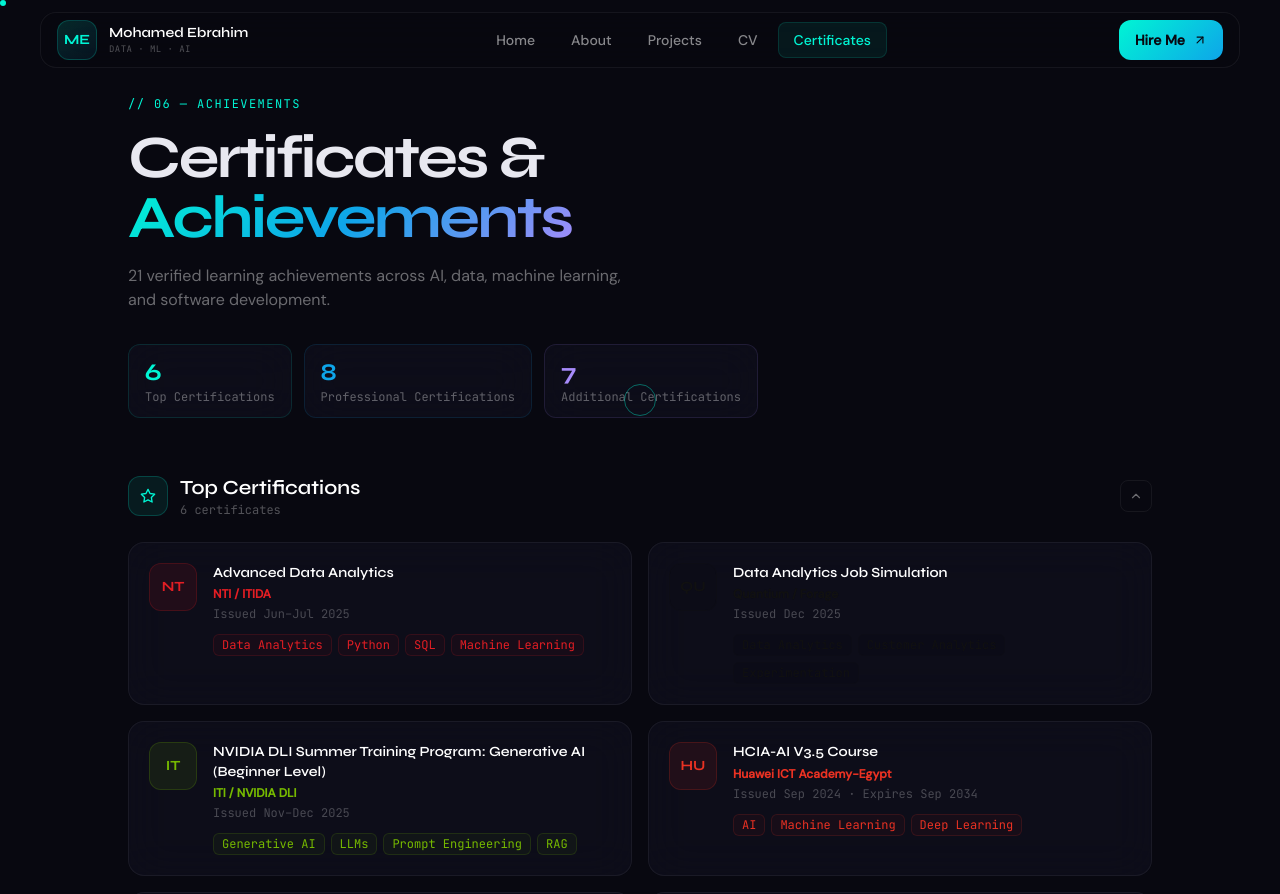
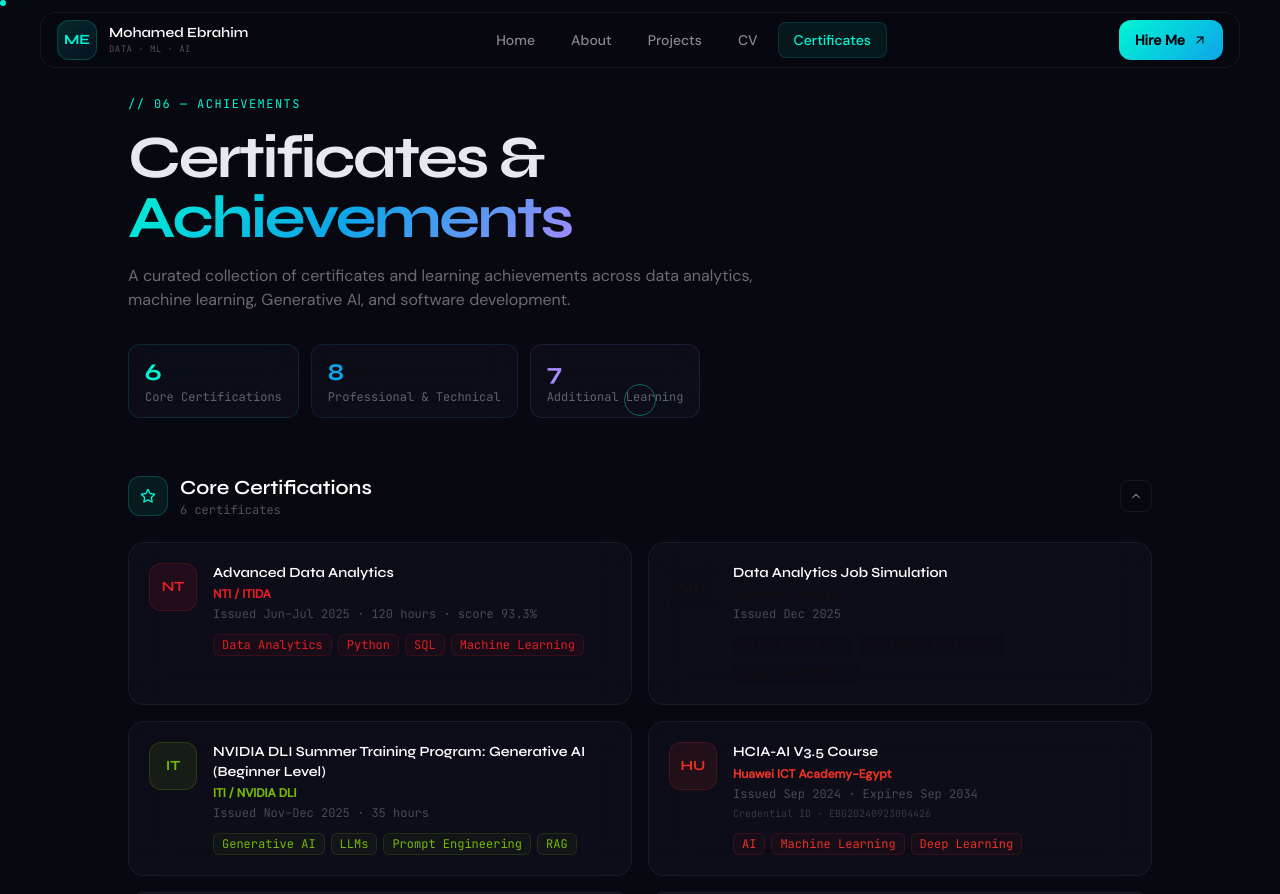
Before and after one commit to mhmd-ebrahim-1/mhmd-ebrahim-portfolio, a React (Vite) app: page /certificates in a window 1280 px wide. Shown: the top 894 px of the page. Built offline with nearby package versions, Linux system fonts and the light colour scheme.

Commit message:
Polish certificate page hierarchy and wording

```diff
--- a/src/pages/Certificates.jsx
+++ b/src/pages/Certificates.jsx
@@ -5,91 +5,53 @@ import { useReveal } from '../hooks'
 import { CERTIFICATES } from '../data'
 
 const TIER_CONFIG = {
-  top: { label: 'Top Certifications', color: '#00f5d4', icon: Star, bg: 'rgba(0,245,212,0.08)', border: 'rgba(0,245,212,0.2)' },
-  important: { label: 'Professional Certifications', color: '#0ea5e9', icon: Award, bg: 'rgba(14,165,233,0.08)', border: 'rgba(14,165,233,0.2)' },
-  standard: { label: 'Additional Certifications', color: '#a78bfa', icon: BookOpen, bg: 'rgba(167,139,250,0.08)', border: 'rgba(167,139,250,0.2)' },
+  top: { label: 'Core Certifications', color: '#00f5d4', icon: Star, bg: 'rgba(0,245,212,0.08)', border: 'rgba(0,245,212,0.2)' },
+  important: { label: 'Professional & Technical', color: '#0ea5e9', icon: Award, bg: 'rgba(14,165,233,0.08)', border: 'rgba(14,165,233,0.2)' },
+  standard: { label: 'Additional Learning', color: '#a78bfa', icon: BookOpen, bg: 'rgba(167,139,250,0.08)', border: 'rgba(167,139,250,0.2)' },
   learning: { label: 'Learning Activities', color: '#fb923c', icon: BookOpen, bg: 'rgba(251,146,60,0.08)', border: 'rgba(251,146,60,0.2)' },
 }
 
 function CertCard({ cert, index }) {
   const [ref, visible] = useReveal()
   return (
-    <motion.div
-      ref={ref}
-      initial={{ opacity: 0, y: 30 }}
-      animate={visible ? { opacity: 1, y: 0 } : {}}
-      transition={{ delay: index * 0.06, duration: 0.6, ease: [0.16, 1, 0.3, 1] }}
-      whileHover={{ y: -4, scale: 1.01 }}
-      className="glass rounded-2xl p-5 flex gap-4 items-start"
-      style={{ border: '1px solid rgba(255,255,255,0.06)' }}
-    >
-      <div className="w-12 h-12 rounded-xl flex items-center justify-center flex-shrink-0 font-display font-bold text-sm"
-        style={{ background: cert.color + '18', border: `1px solid ${cert.color}30`, color: cert.color }}>
-        {cert.issuer.slice(0, 2).toUpperCase()}
-      </div>
+    <motion.div ref={ref} initial={{ opacity: 0, y: 30 }} animate={visible ? { opacity: 1, y: 0 } : {}} transition={{ delay: index * 0.06, duration: 0.6, ease: [0.16, 1, 0.3, 1] }} whileHover={{ y: -4, scale: 1.01 }} className="glass rounded-2xl p-5 flex gap-4 items-start" style={{ border: '1px solid rgba(255,255,255,0.06)' }}>
+      <div className="w-12 h-12 rounded-xl flex items-center justify-center flex-shrink-0 font-display font-bold text-sm" style={{ background: cert.color + '18', border: `1px solid ${cert.color}30`, color: cert.color }}>{cert.issuer.slice(0, 2).toUpperCase()}</div>
       <div className="flex-1 min-w-0">
         <p className="font-display font-semibold text-white text-sm leading-snug mb-1">{cert.name}</p>
         <p className="font-semibold text-xs mb-1" style={{ color: cert.color }}>{cert.issuer}</p>
-        <p className="font-mono text-xs" style={{ color: 'rgba(255,255,255,0.25)' }}>
-          Issued {cert.date}{cert.expires ? ` · Expires ${cert.expires}` : ''}
-        </p>
-        {cert.skills?.length > 0 && (
-          <div className="flex flex-wrap gap-1.5 mt-3">
-            {cert.skills.map(s => (
-              <span key={s} className="font-mono text-xs px-2 py-0.5 rounded-md"
-                style={{ background: `${cert.color}0d`, border: `1px solid ${cert.color}25`, color: cert.color }}>
-                {s}
-              </span>
-            ))}
-          </div>
-        )}
+        <p className="font-mono text-xs" style={{ color: 'rgba(255,255,255,0.25)' }}>Issued {cert.date}{cert.expires ? ` · Expires ${cert.expires}` : ''}{cert.detail ? ` · ${cert.detail}` : ''}</p>
+        {cert.credentialId && <p className="font-mono text-[10px] mt-1 break-all" style={{ color: 'rgba(255,255,255,0.18)' }}>Credential ID · {cert.credentialId}</p>}
+        {cert.skills?.length > 0 && <div className="flex flex-wrap gap-1.5 mt-3">{cert.skills.map(s => <span key={s} className="font-mono text-xs px-2 py-0.5 rounded-md" style={{ background: `${cert.color}0d`, border: `1px solid ${cert.color}25`, color: cert.color }}>{s}</span>)}</div>}
       </div>
     </motion.div>
   )
 }
 
 function CertSection({ tier, certs }) {
-  const [expanded, setExpanded] = useState(tier !== 'learning')
+  const [expanded, setExpanded] = useState(tier !== 'standard')
   const config = TIER_CONFIG[tier]
   if (!config || certs.length === 0) return null
   const Icon = config.icon
   const [ref, visible] = useReveal()
 
   return (
-    <motion.div ref={ref} initial={{ opacity: 0, y: 20 }} animate={visible ? { opacity: 1, y: 0 } : {}} transition={{ duration: 0.6 }} className="mb-12">
+    <motion.section ref={ref} initial={{ opacity: 0, y: 20 }} animate={visible ? { opacity: 1, y: 0 } : {}} transition={{ duration: 0.6 }} className="mb-12">
       <button onClick={() => setExpanded(e => !e)} className="w-full flex items-center justify-between mb-6 group text-left" aria-expanded={expanded}>
         <div className="flex items-center gap-3">
-          <div className="w-10 h-10 rounded-xl flex items-center justify-center" style={{ background: config.bg, border: `1px solid ${config.border}` }}>
-            <Icon size={16} style={{ color: config.color }} />
-          </div>
-          <div>
-            <h2 className="font-display font-semibold text-white text-lg sm:text-xl">{config.label}</h2>
-            <p className="font-mono text-xs" style={{ color: 'rgba(255,255,255,0.3)' }}>{certs.length} certificate{certs.length !== 1 ? 's' : ''}</p>
-          </div>
+          <div className="w-10 h-10 rounded-xl flex items-center justify-center" style={{ background: config.bg, border: `1px solid ${config.border}` }}><Icon size={16} style={{ color: config.color }} /></div>
+          <div><h2 className="font-display font-semibold text-white text-lg sm:text-xl">{config.label}</h2><p className="font-mono text-xs" style={{ color: 'rgba(255,255,255,0.3)' }}>{certs.length} certificate{certs.length !== 1 ? 's' : ''}</p></div>
         </div>
-        <div className="w-8 h-8 rounded-lg flex items-center justify-center transition-colors group-hover:bg-white/5" style={{ border: '1px solid rgba(255,255,255,0.06)', color: 'rgba(255,255,255,0.4)' }}>
-          {expanded ? <ChevronUp size={14} /> : <ChevronDown size={14} />}
-        </div>
+        <div className="w-8 h-8 rounded-lg flex items-center justify-center transition-colors group-hover:bg-white/5" style={{ border: '1px solid rgba(255,255,255,0.06)', color: 'rgba(255,255,255,0.4)' }}>{expanded ? <ChevronUp size={14} /> : <ChevronDown size={14} />}</div>
       </button>
-
       <AnimatePresence>
-        {expanded && (
-          <motion.div initial={{ opacity: 0, height: 0 }} animate={{ opacity: 1, height: 'auto' }} exit={{ opacity: 0, height: 0 }} transition={{ duration: 0.4, ease: [0.4, 0, 0.2, 1] }} className="overflow-hidden">
-            <div className="grid grid-cols-1 sm:grid-cols-2 gap-4">
-              {certs.map((cert, i) => <CertCard key={cert.id} cert={cert} index={i} />)}
-            </div>
-          </motion.div>
-        )}
+        {expanded && <motion.div initial={{ opacity: 0, height: 0 }} animate={{ opacity: 1, height: 'auto' }} exit={{ opacity: 0, height: 0 }} transition={{ duration: 0.4, ease: [0.4, 0, 0.2, 1] }} className="overflow-hidden"><div className="grid grid-cols-1 sm:grid-cols-2 gap-4">{certs.map((cert, i) => <CertCard key={cert.id} cert={cert} index={i} />)}</div></motion.div>}
       </AnimatePresence>
-    </motion.div>
+    </motion.section>
   )
 }
 
 export default function Certificates() {
-  const groups = ['top', 'important', 'standard', 'learning'].map(tier => ({
-    tier,
-    certs: CERTIFICATES.filter(c => c.tier === tier),
-  }))
+  const groups = ['top', 'important', 'standard', 'learning'].map(tier => ({ tier, certs: CERTIFICATES.filter(c => c.tier === tier) }))
   const visibleGroups = groups.filter(g => g.certs.length > 0)
 
   return (
@@ -97,25 +59,10 @@ export default function Certificates() {
       <div className="max-w-5xl mx-auto">
         <motion.div initial={{ opacity: 0, y: 30 }} animate={{ opacity: 1, y: 0 }} transition={{ duration: 0.7 }} className="mb-14">
           <p className="font-mono text-xs mb-4 tracking-[0.12em]" style={{ color: '#00f5d4' }}>// 06 — ACHIEVEMENTS</p>
-          <h1 className="font-display text-4xl sm:text-6xl font-bold mb-4 tracking-[-0.04em]">
-            Certificates &amp;<br /><span className="grad-text">Achievements</span>
-          </h1>
-          <p className="text-base max-w-lg" style={{ color: 'rgba(255,255,255,0.4)' }}>
-            {CERTIFICATES.length} verified learning achievements across AI, data, machine learning, and software development.
-          </p>
-          <div className="flex flex-wrap gap-3 mt-8">
-            {visibleGroups.map(({ tier, certs }) => {
-              const config = TIER_CONFIG[tier]
-              return (
-                <div key={tier} className="px-4 py-3 rounded-xl glass" style={{ border: `1px solid ${config.color}20` }}>
-                  <p className="font-display font-bold text-2xl" style={{ color: config.color }}>{certs.length}</p>
-                  <p className="font-mono text-xs" style={{ color: 'rgba(255,255,255,0.35)' }}>{config.label}</p>
-                </div>
-              )
-            })}
-          </div>
+          <h1 className="font-display text-4xl sm:text-6xl font-bold mb-4 tracking-[-0.04em]">Certificates &amp;<br /><span className="grad-text">Achievements</span></h1>
+          <p className="text-base max-w-2xl" style={{ color: 'rgba(255,255,255,0.4)' }}>A curated collection of certificates and learning achievements across data analytics, machine learning, Generative AI, and software development.</p>
+          <div className="flex flex-wrap gap-3 mt-8">{visibleGroups.map(({ tier, certs }) => { const config = TIER_CONFIG[tier]; return <div key={tier} className="px-4 py-3 rounded-xl glass" style={{ border: `1px solid ${config.color}20` }}><p className="font-display font-bold text-2xl" style={{ color: config.color }}>{certs.length}</p><p className="font-mono text-xs" style={{ color: 'rgba(255,255,255,0.35)' }}>{config.label}</p></div> })}</div>
         </motion.div>
-
         {groups.map(({ tier, certs }) => <CertSection key={tier} tier={tier} certs={certs} />)}
       </div>
     </div>
```
